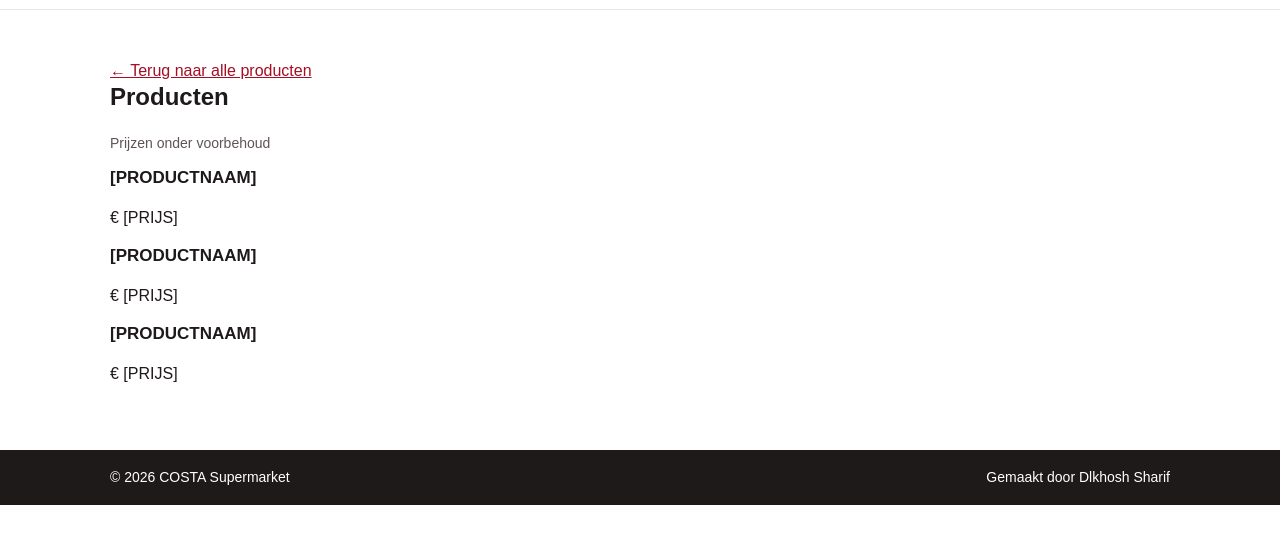
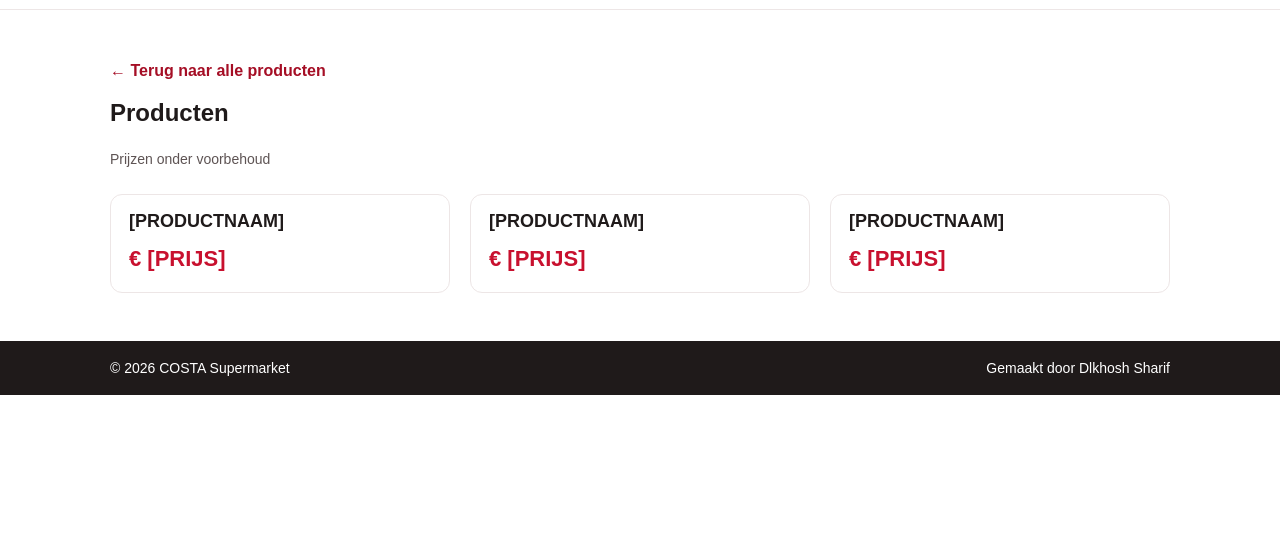
Before and after one commit to Dlkhosh369/costa-supermarkt, a plain HTML site: page webserver/template/categorie.html in a window 1280 px wide. Shown: the part 57-600 px from the top of the page. Drawn offline with Linux system fonts and the light colour scheme.

Commit message:
Add:section 6.c to css

```diff
--- a/webserver/css/style.css
+++ b/webserver/css/style.css
@@ -315,7 +315,42 @@ a {
   letter-spacing: 0.08em;
   font-size: 13px;
 }
+/* ===== 6c. Pagina met producten van één groep ===== */
+.back-link {
+  display: inline-block;
+  margin-bottom: 16px;
+  font-weight: bold;
+  text-decoration: none;
+}
 
+.back-link:hover {
+  text-decoration: underline;
+}
+
+.product-list {
+  display: grid;
+  grid-template-columns: repeat(auto-fit, minmax(220px, 1fr));
+  gap: 20px;
+  margin-top: 24px;
+}
+
+.product {
+  border: 1px solid var(--border);
+  border-radius: 12px;
+  padding: 16px 18px;
+}
+
+.product h3 {
+  font-size: 18px;
+  margin-bottom: 8px;
+}
+
+.product-price {
+  margin: 0;
+  font-size: 22px;
+  font-weight: bold;
+  color: var(--red);
+}
 /* ===== 7. Aanbiedingen (bewegende strook) ===== */
 .offers {
   overflow: hidden;
```
